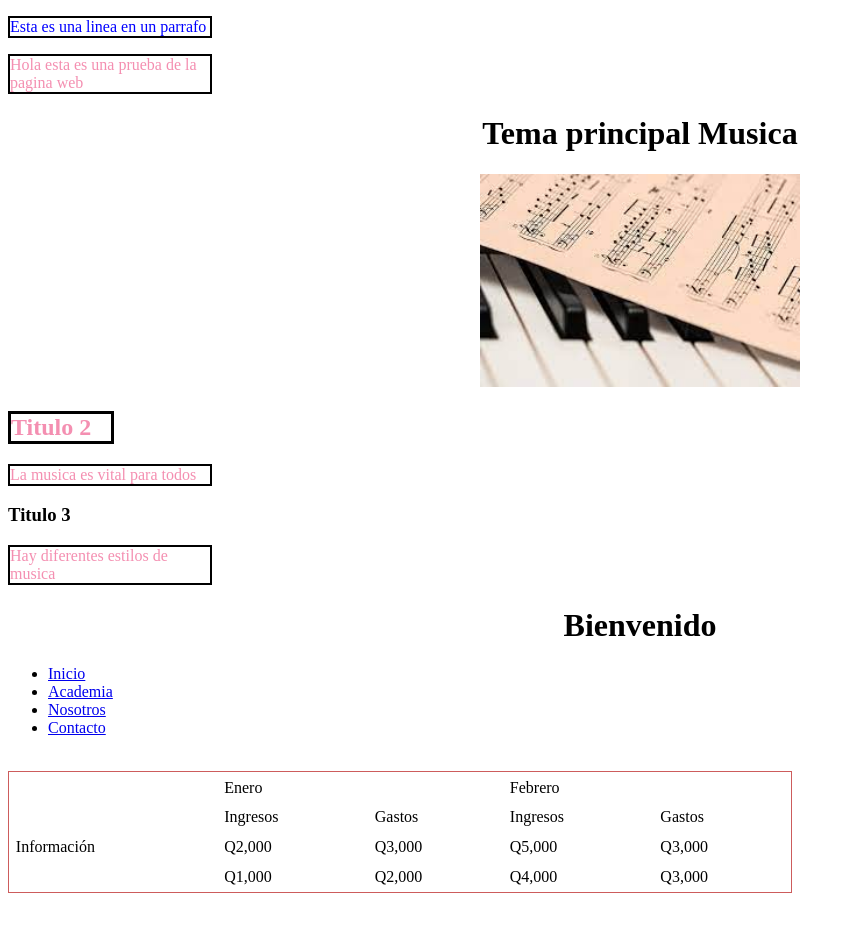
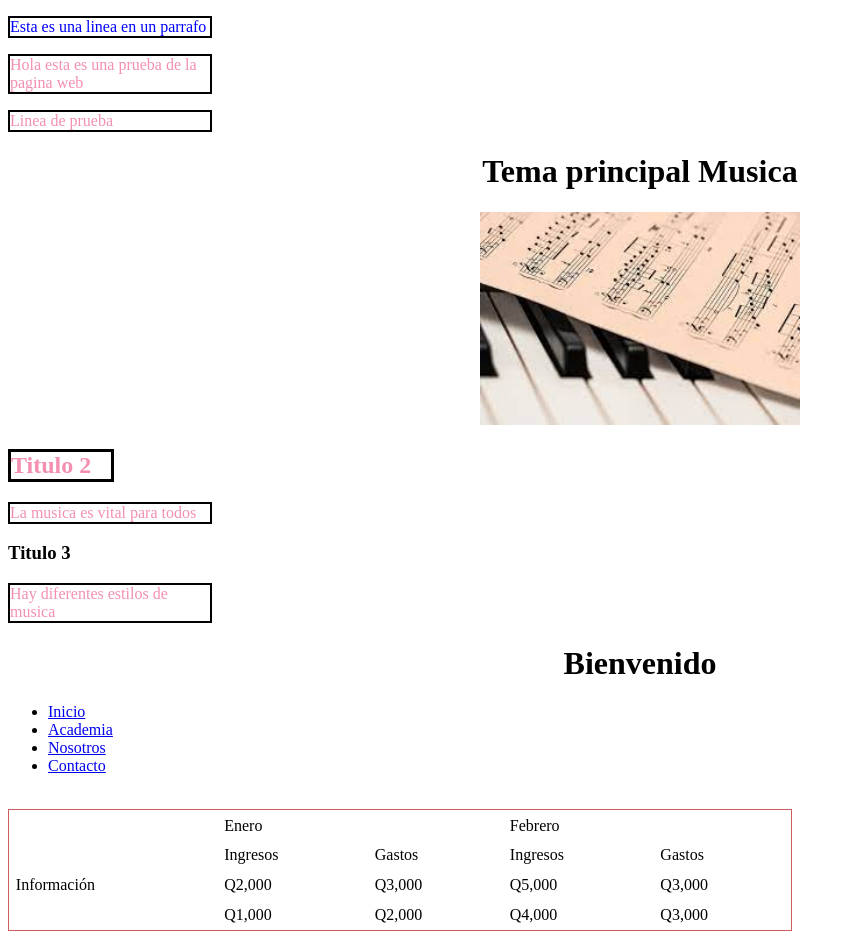
Before and after one commit to natyintecap2021/clase_intecap, a plain HTML site: page mi pagina/index.html in a window 1280 px wide. Shown: the whole page, without its empty margins (0-855 px from the left). Before the commit the page ends 901 px from the top, so only its background shows below. Drawn offline with Linux system fonts and the light colour scheme.

Commit message:
primera linea de prueba con git

```diff
--- a/mi pagina/index.html
+++ b/mi pagina/index.html
@@ -8,6 +8,7 @@
 <body>
 <p style="color:blue">Esta es una linea en un parrafo</p>
 <p>Hola esta es una prueba de la pagina web</p>
+<p>Linea de prueba</p>
 <center><h1>Tema principal Musica</h1></center>
 <center><img src="images/descarga.jpg" width="320" height="213"></center>
 <h2>Titulo 2</h2>
```
